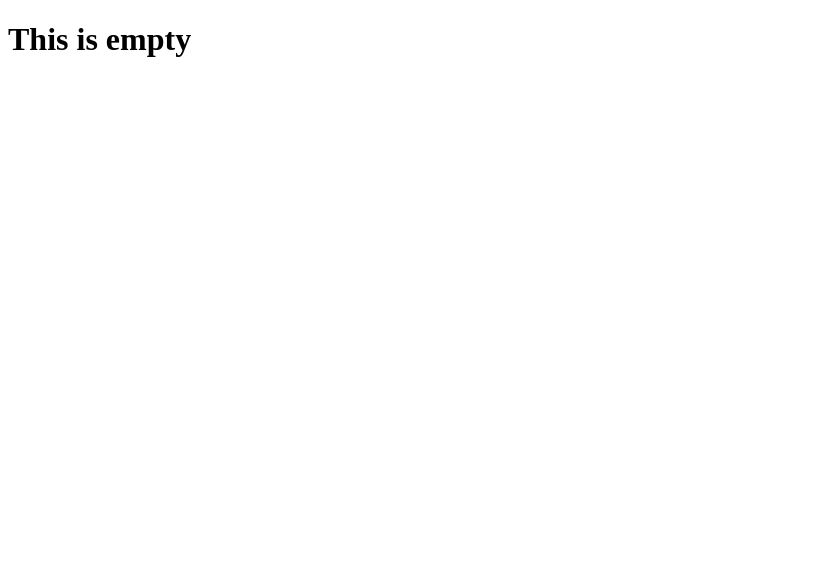
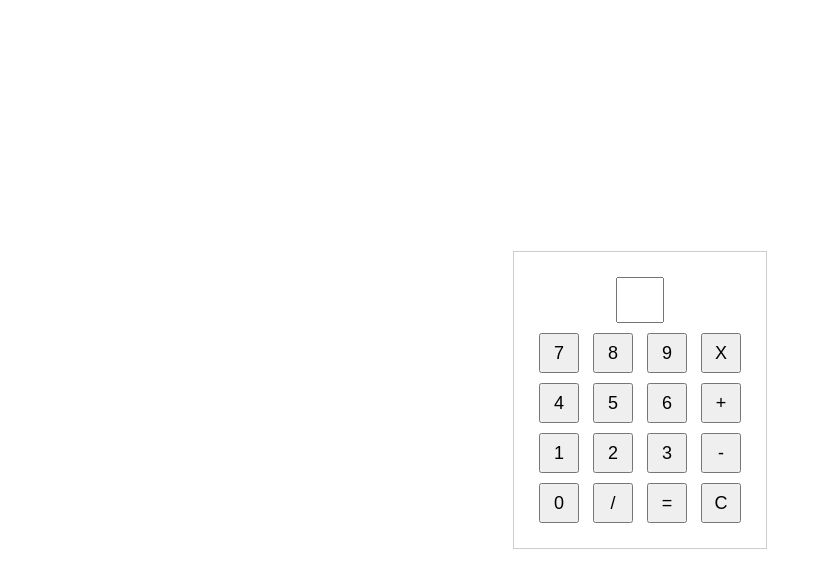
Before and after one commit to OfficialCalculator/OfficialCalculator, a plain HTML site: page index.html in a window 1280 px wide. Shown: the whole page, without its empty margins (0-822 px from the left). Drawn offline with Linux system fonts and the light colour scheme.

Commit message:
Update index.html

```diff
--- a/index.html
+++ b/index.html
@@ -1,12 +1,75 @@
 <!DOCTYPE html>
 <html lang="en">
 <head>
-    <meta charset="UTF-8">
-    <meta http-equiv="X-UA-Compatible" content="IE=edge">
-    <meta name="viewport" content="width=device-width, initial-scale=1.0">
-    <title>This is empty</title>
+  <meta charset="UTF-8">
+  <meta name="viewport" content="width=device-width, initial-scale=1.0">
+  <title>Calculator</title>
+  <style>
+    body {
+      display: flex;
+      justify-content: center;
+      align-items: center;
+      height: 100vh;
+      margin: 0;
+    }
+
+    #calculator {
+      text-align: center;
+      border: 1px solid #ccc;
+      padding: 20px;
+    }
+
+    input {
+      width: 40px;
+      height: 40px;
+      font-size: 18px;
+      margin: 5px;
+    }
+  </style>
 </head>
 <body>
-    <h1>This is empty</h1>
+
+<div id="calculator">
+  <input type="text" id="display" readonly>
+  <br>
+  <input type="button" value="7" onclick="appendToDisplay('7')">
+  <input type="button" value="8" onclick="appendToDisplay('8')">
+  <input type="button" value="9" onclick="appendToDisplay('9')">
+  <input type="button" value="X" onclick="appendToDisplay('*')">
+  <br>
+  <input type="button" value="4" onclick="appendToDisplay('4')">
+  <input type="button" value="5" onclick="appendToDisplay('5')">
+  <input type="button" value="6" onclick="appendToDisplay('6')">
+  <input type="button" value="+" onclick="appendToDisplay('+')">
+  <br>
+  <input type="button" value="1" onclick="appendToDisplay('1')">
+  <input type="button" value="2" onclick="appendToDisplay('2')">
+  <input type="button" value="3" onclick="appendToDisplay('3')">
+  <input type="button" value="-" onclick="appendToDisplay('-')">
+  <br>
+  <input type="button" value="0" onclick="appendToDisplay('0')">
+  <input type="button" value="/" onclick="appendToDisplay('/')">
+  <input type="button" value="=" onclick="calculate()">
+  <input type="button" value="C" onclick="clearDisplay()">
+</div>
+
+<script>
+  function appendToDisplay(value) {
+    document.getElementById('display').value += value;
+  }
+
+  function calculate() {
+    try {
+      document.getElementById('display').value = eval(document.getElementById('display').value);
+    } catch (error) {
+      document.getElementById('display').value = 'Error';
+    }
+  }
+
+  function clearDisplay() {
+    document.getElementById('display').value = '';
+  }
+</script>
+
 </body>
 </html>
```
